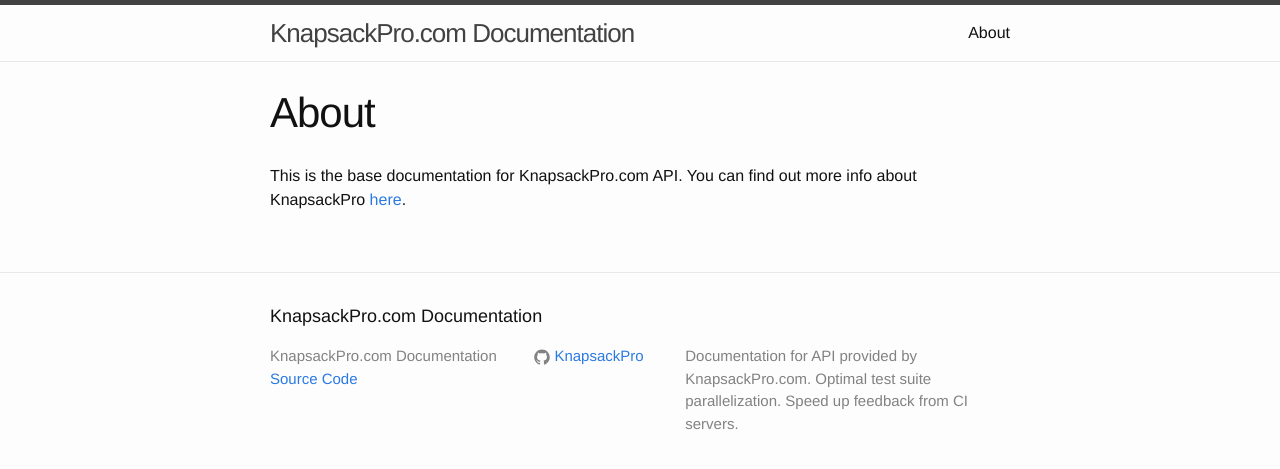
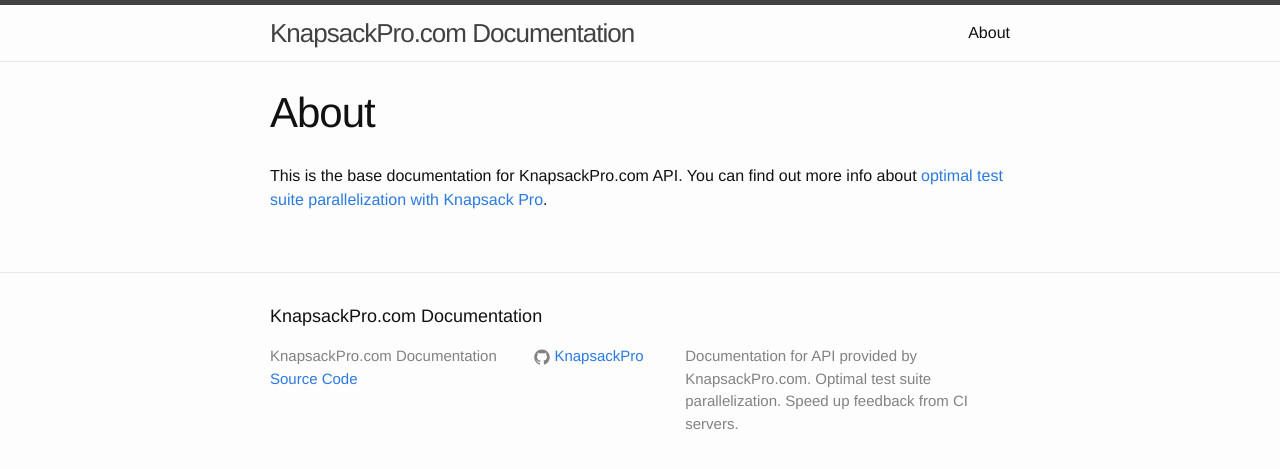
Before and after one commit to KnapsackPro/docs.knapsackpro.com, a Jekyll site: the page built from about.md, in a window 1280 px wide. Shown: the top 469 px of the page. Built offline with Jekyll 4.4.1, drawn with Linux system fonts in a browser that asks for light colours.

Commit message:
Extract knapsack pro url and update about page

```diff
--- a/_config.yml
+++ b/_config.yml
@@ -5,6 +5,7 @@ description: > # this means to ignore newlines until "baseurl:"
   Optimal test suite parallelization. Speed up feedback from CI servers.
 baseurl: "" # the subpath of your site, e.g. /blog/
 url: "http://docs.knapsackpro.com" # the base hostname & protocol for your site
+knapsack_pro_url: http://knapsackpro.com
 #twitter_username: jekyllrb
 github_username: KnapsackPro
 github_repository: https://github.com/KnapsackPro/docs.knapsackpro.com
--- a/about.md
+++ b/about.md
@@ -4,4 +4,4 @@ title: About
 permalink: /about/
 ---
 
-This is the base documentation for KnapsackPro.com API. You can find out more info about KnapsackPro [here](http://knapsackpro.com).
+This is the base documentation for KnapsackPro.com API. You can find out more info about [optimal test suite parallelization with Knapsack Pro]({{ site.knapsack_pro_url }}).
```
